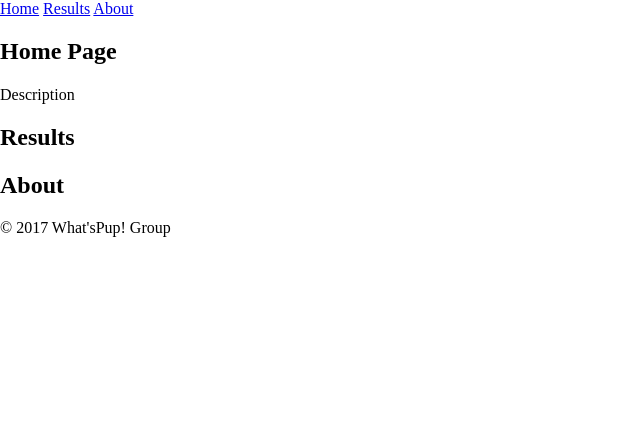
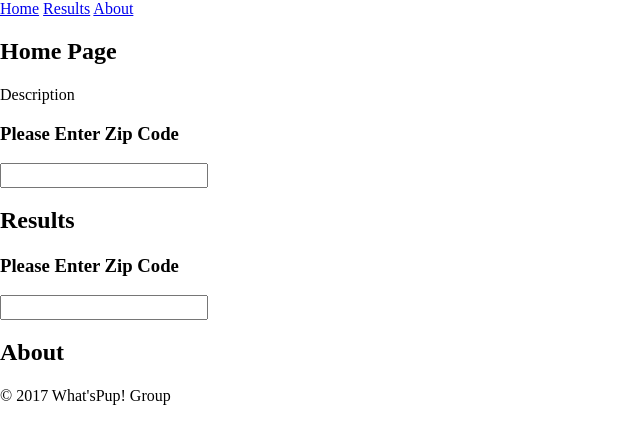
Before and after one commit to MeetPup/301_final_project, a website: page public/index.html in a window 1280 px wide. Shown: the whole page, without its empty margins (0-640 px from the left). Drawn offline with nearby package versions, Linux system fonts and the light colour scheme.

Commit message:
Added Form to html

```diff
--- a/public/index.html
+++ b/public/index.html
@@ -24,12 +24,16 @@
       <h2>Home Page</h2>
       <p>Description</p>
       <form id="form-home">
+        <h3>Please Enter Zip Code</h3>
+        <input type="numbers" name="postal-code" />
       </form>
     </section>
 
     <section id="results" class="tab-content">
       <h2>Results</h2>
       <form id="form-results">
+        <h3>Please Enter Zip Code</h3>
+        <input type="numbers" name="zip-code" />
       </form>
       <!-- map hardcoded in -->
     </section>
@@ -44,7 +48,7 @@
 
     <!-- script tags  -->
     <script src="https://ajax.googleapis.com/ajax/libs/jquery/3.1.1/jquery.min.js"></script>
-    <script src="/vendor/scripts/handlebars.js"></script>
+    <script src="https://cdnjs.cloudflare.com/ajax/libs/handlebars.js/4.0.4/handlebars.js"></script>
     <script src="/vendor/scripts/page.js"></script>
 
     <script src="/scripts/model/results.js"></script>
```
Also changed, not shown: public/vendor/scripts/handlebars.js (deleted).
